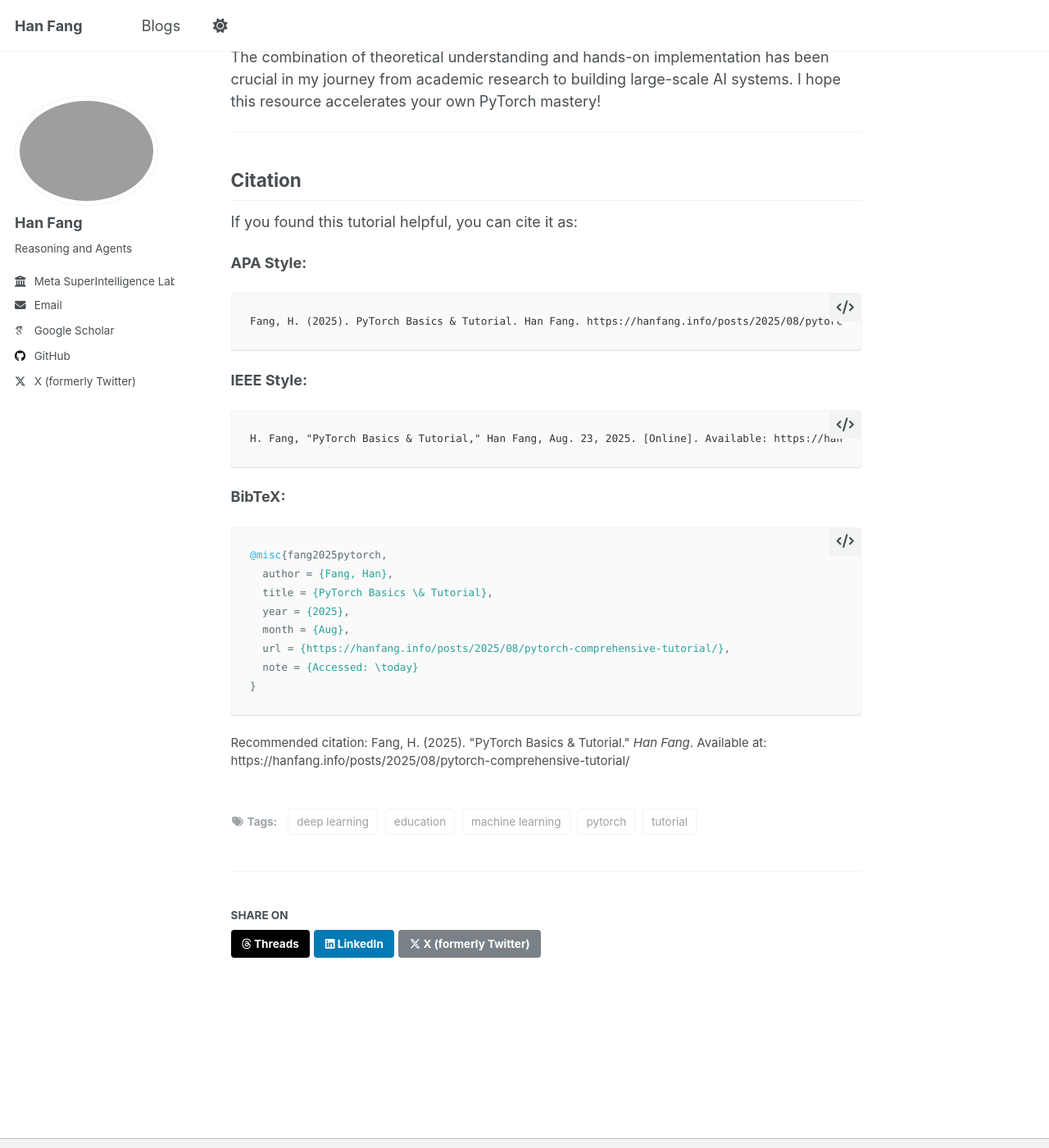
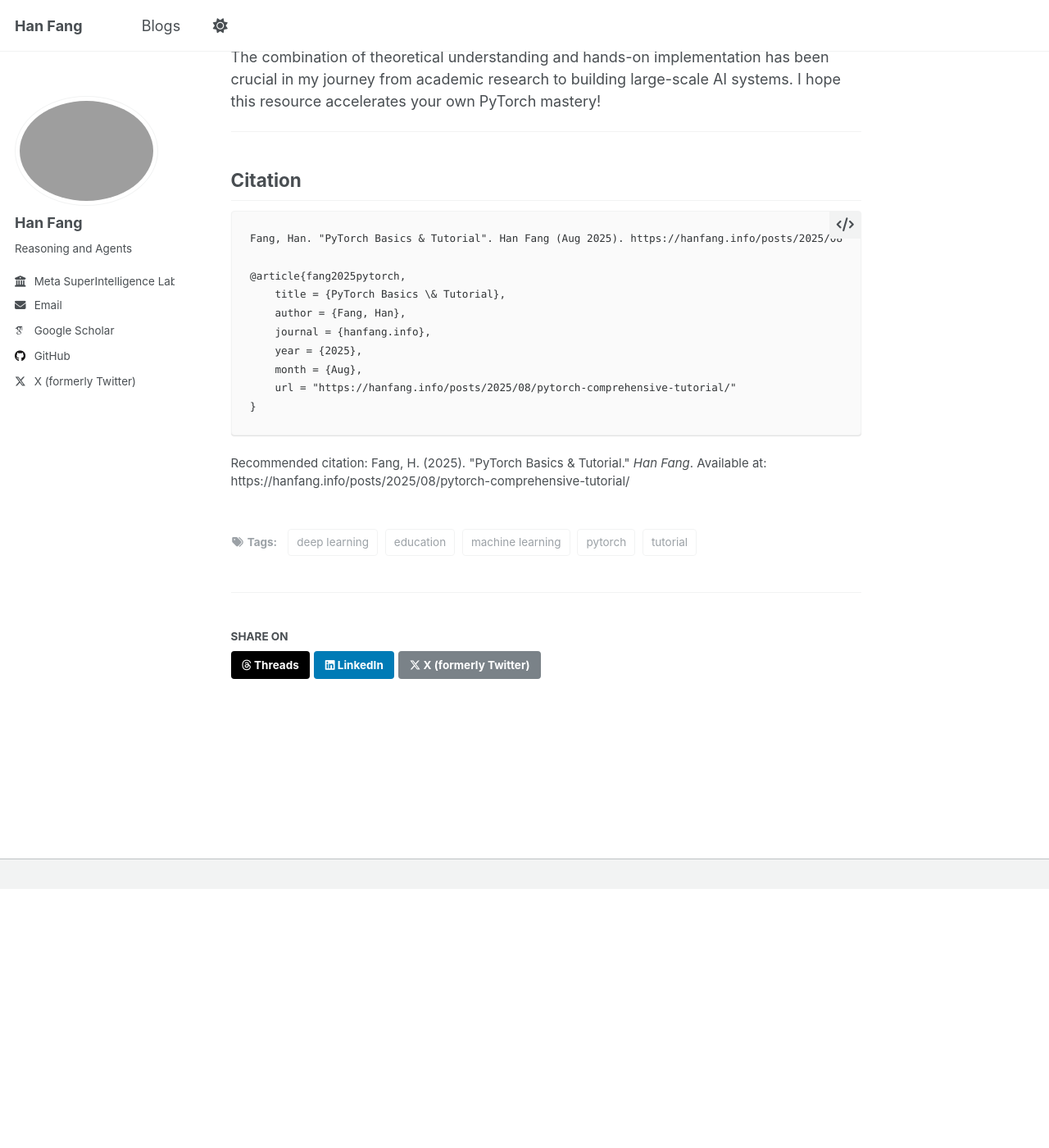
Before and after one commit to hanfang/hanfang.github.io, a Jekyll site: the page built from _posts/2025-08-23-pytorch-comprehensive-tutorial.md, in a window 1280 px wide and 1400 px high, scrolled down 10540 px. Shown: the whole window at 82% size. Built offline with Jekyll 4.4.1, drawn with Linux system fonts in a browser that asks for light colours; some web fonts are replaced; after the commit the page ends 11624 px from its top, so only the background shows below that.

Commit message:
Update citation format to match academic blog style

````diff
--- a/_posts/2025-08-23-pytorch-comprehensive-tutorial.md
+++ b/_posts/2025-08-23-pytorch-comprehensive-tutorial.md
@@ -450,26 +450,15 @@ The combination of theoretical understanding and hands-on implementation has bee
 
 ## Citation
 
-If you found this tutorial helpful, you can cite it as:
+```
+Fang, Han. "PyTorch Basics & Tutorial". Han Fang (Aug 2025). https://hanfang.info/posts/2025/08/pytorch-comprehensive-tutorial/
 
-**APA Style:**
-```
-Fang, H. (2025). PyTorch Basics & Tutorial. Han Fang. https://hanfang.info/posts/2025/08/pytorch-comprehensive-tutorial/
-```
-
-**IEEE Style:**
-```
-H. Fang, "PyTorch Basics & Tutorial," Han Fang, Aug. 23, 2025. [Online]. Available: https://hanfang.info/posts/2025/08/pytorch-comprehensive-tutorial/
-```
-
-**BibTeX:**
-```bibtex
-@misc{fang2025pytorch,
-  author = {Fang, Han},
-  title = {PyTorch Basics \& Tutorial},
-  year = {2025},
-  month = {Aug},
-  url = {https://hanfang.info/posts/2025/08/pytorch-comprehensive-tutorial/},
-  note = {Accessed: \today}
+@article{fang2025pytorch,
+    title = {PyTorch Basics \& Tutorial},
+    author = {Fang, Han},
+    journal = {hanfang.info},
+    year = {2025},
+    month = {Aug},
+    url = "https://hanfang.info/posts/2025/08/pytorch-comprehensive-tutorial/"
 }
 ```
````
